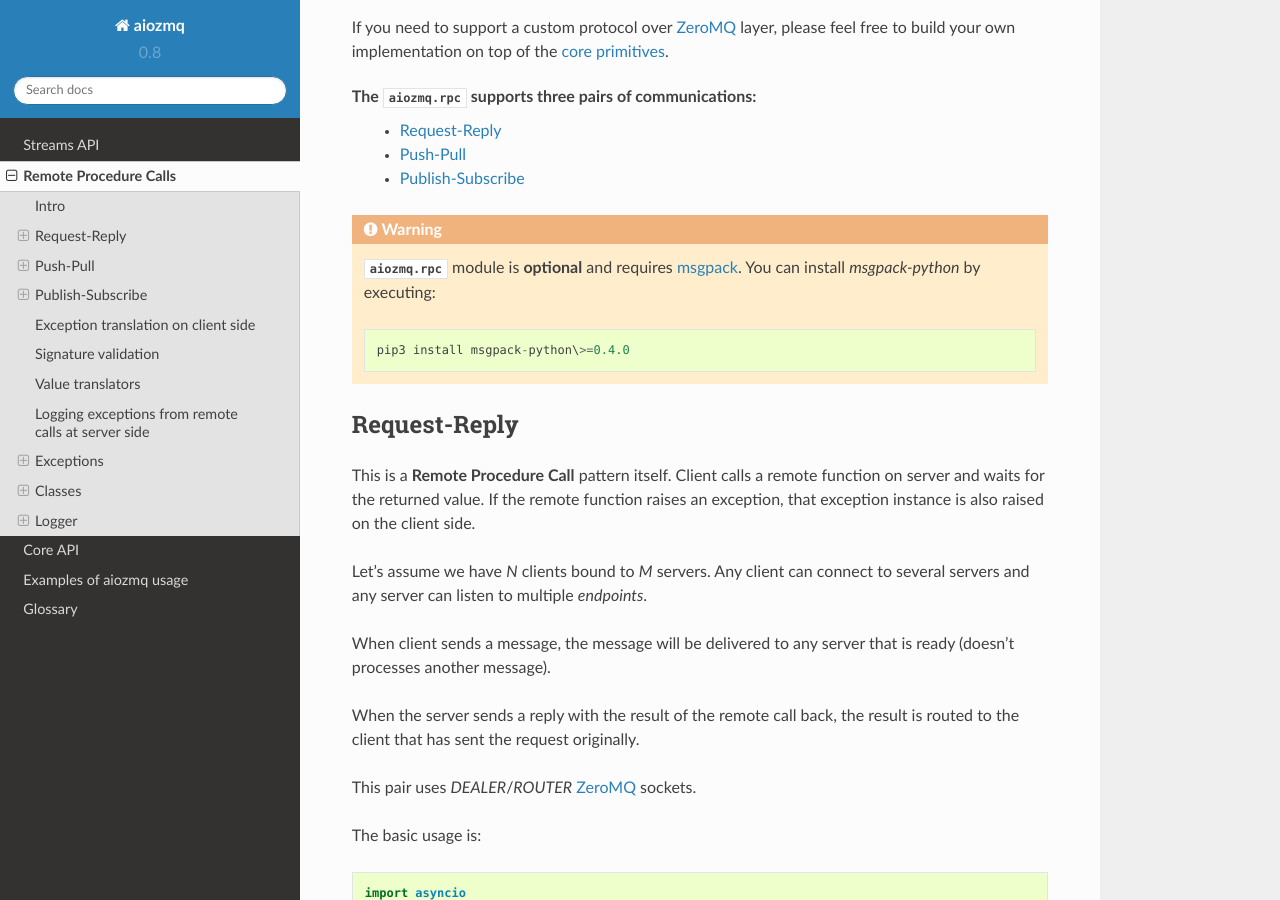
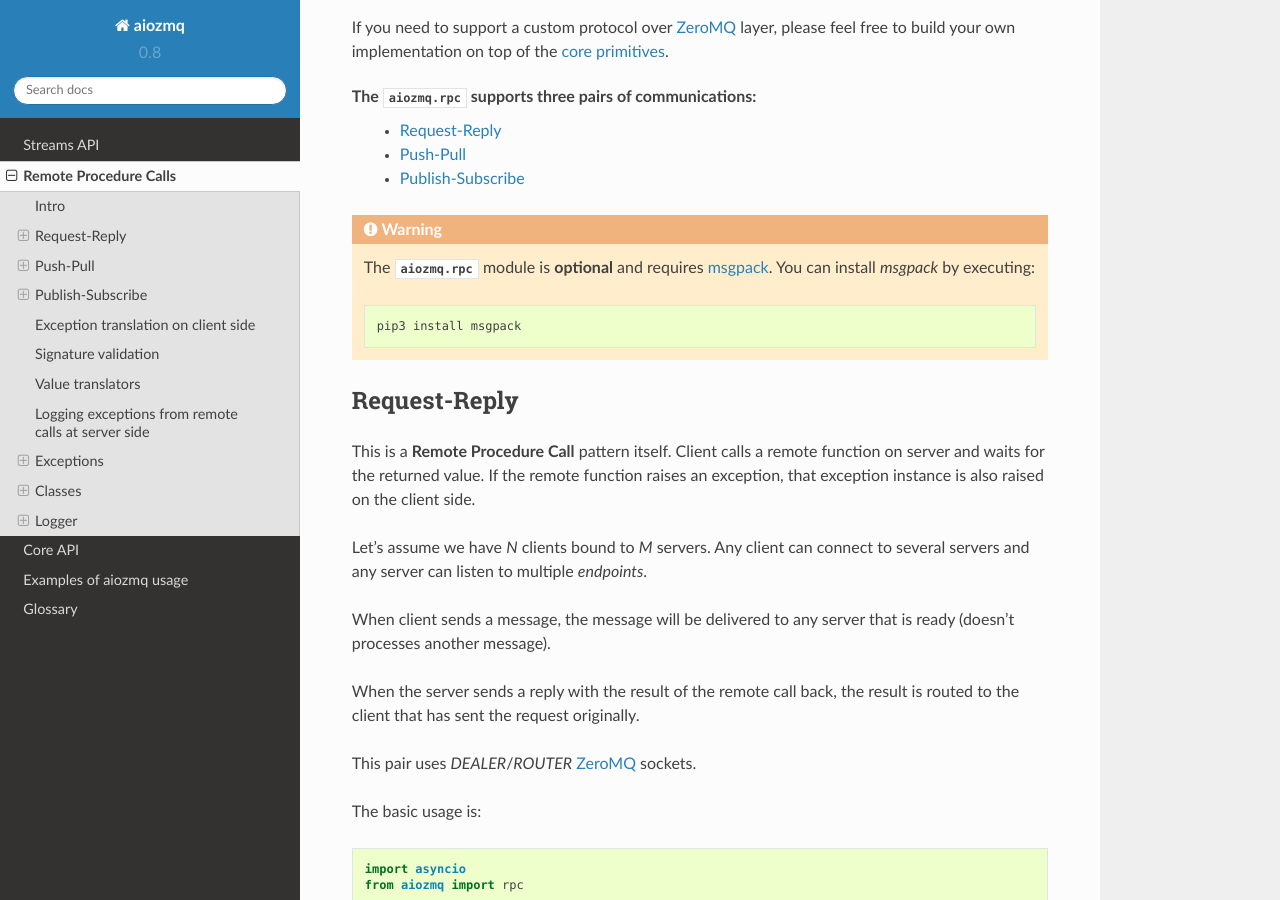
Before and after one commit to aio-libs/aiozmq, a Sphinx documentation site: the page built from docs/rpc.rst, in a window 1280 px wide and 900 px high, scrolled down 512 px. Built offline with Sphinx 7.4.7 and the Read the Docs theme 2.0.0, drawn with Linux system fonts in a browser that asks for light colours.

Commit message:
Use msgpack instead of msgpack-python

```diff
--- a/docs/glossary.rst
+++ b/docs/glossary.rst
@@ -65,8 +65,8 @@ Glossary
 
       Fast and compact binary serialization format.
 
-      See http://msgpack.org/ for standard description.
-      https://pypi.python.org/pypi/msgpack-python/ is Python implementation.
+      See http://msgpack.org/ for the description of the standard.
+      https://pypi.python.org/pypi/msgpack/ is the Python implementation.
 
    pyzmq
 
--- a/docs/index.rst
+++ b/docs/index.rst
@@ -50,9 +50,9 @@ Also probably you want to use :mod:`aiozmq.rpc`.
 .. _aiozmq-install-msgpack:
 
 RPC module is **optional** and requires :term:`msgpack`. You can
-install *msgpack-python* by executing::
+install *msgpack* by executing::
 
-  pip3 install msgpack-python
+  pip3 install msgpack
 
 .. note::
 
--- a/docs/rpc.rst
+++ b/docs/rpc.rst
@@ -36,10 +36,10 @@ The :mod:`aiozmq.rpc` supports three pairs of communications:
    * :ref:`aiozmq-rpc-pushpull`
    * :ref:`aiozmq-rpc-pubsub`
 
-.. warning:: :mod:`aiozmq.rpc` module is **optional** and requires
-   :term:`msgpack`. You can install *msgpack-python* by executing::
+.. warning:: The :mod:`aiozmq.rpc` module is **optional** and requires
+   :term:`msgpack`. You can install *msgpack* by executing::
 
-       pip3 install msgpack-python\>=0.4.0
+       pip3 install msgpack
 
 
 .. _aiozmq-rpc-rpc:
```
Also changed, not shown: .travis.yml, 1 other file.
